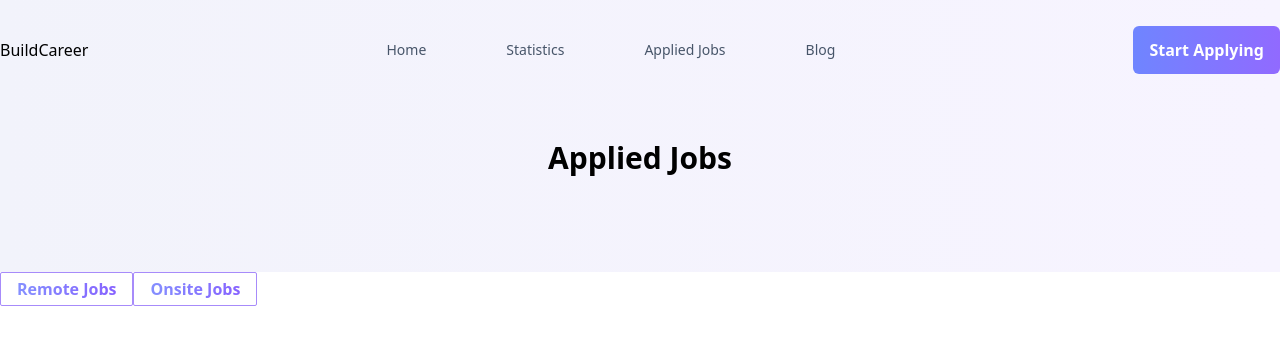
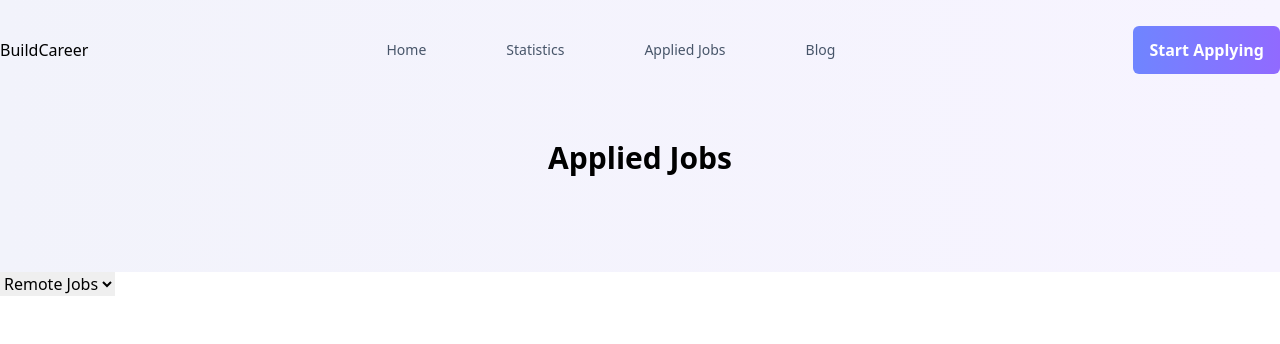
Before and after one commit to rakib8680/Build-Career, a React (Vite) app: page /appliedJobs in a window 1280 px wide. Shown: the top 344 px of the page. Built offline with nearby package versions, Linux system fonts and the light colour scheme.

Commit message:
99% assignment completed

```diff
--- a/src/components/AppliedJobs.jsx
+++ b/src/components/AppliedJobs.jsx
@@ -15,13 +15,21 @@ const AppliedJobs = () => {
         const appliedJobs = jobs?.find(job => job.id === parseInt(id))
         jobCart.push(appliedJobs)
     }
-    // console.log(jobCart)
+
+    // handle sort by
+    const handleSortBY = value => {
+
+    }
+
     return (
         <div>
             <h1 className='job-details-title'>Applied Jobs</h1>
             <div className='mt-32 flex container mx-auto justify-end mb-10'>
-                <button className='my-btn-secondary mr-3'>Remote Jobs</button>
-                <button className='my-btn-secondary'>Onsite Jobs</button>
+
+                <select name="" id="" className='bg-gradient-to-r from-[#cad0ff] to-[#d7c9ff] p-3 text-purple-800 font-semibold rounded-md'>
+                    <option value="Remote">Remote Jobs</option>
+                    <option value="Full-time">Onsite Jobs</option>
+                </select>
             </div>
             <div className='mb-32 container mx-auto '>
                 {jobCart.map(appliedJob => <SingleAppliedJob appliedJob={appliedJob} key={appliedJob.id}></SingleAppliedJob>)}
--- a/src/components/Home.jsx
+++ b/src/components/Home.jsx
@@ -17,7 +17,7 @@ const Home = () => {
 
 
 
-    // const [showAll , setShowALL] = useState[false]
+    const [showAll, setShowALL] = useState(false)
 
 
     return (
@@ -59,10 +59,12 @@ const Home = () => {
                 <p className='text-sm  text-slate-500 mt-5'>Explore thousands of job opportunities with all the information you need. Its your future</p>
                 <div className='grid grid-cols-1 md:grid-cols-2 mt-10 gap-8 p-4 md:p-0'>
                     {
-                        jobs.length>4 ? jobs?.map(job => <SingleJob job={job} key={job.id}></SingleJob>) : jobs?.slice(0, 4).map(job => <SingleJob job={job} key={job.id}></SingleJob>)
+                        showAll ? jobs?.map(job => <SingleJob job={job} key={job.id}></SingleJob>) : jobs?.slice(0, 4).map(job => <SingleJob job={job} key={job.id}></SingleJob>)
                     }
                 </div>
-            <button className='my-btn-primary flex mx-auto mt-16'>See All Jobs</button>
+                {
+                    !showAll && <button className='my-btn-primary flex mx-auto mt-16' onClick={() => setShowALL(!showAll)}>See All Jobs</button>
+                }
             </section>
 
 
--- a/src/components/SingleAppliedJob.jsx
+++ b/src/components/SingleAppliedJob.jsx
@@ -2,7 +2,6 @@ import React from 'react';
 import { Link } from 'react-router-dom';
 
 const SingleAppliedJob = ({ appliedJob }) => {
-    console.log(appliedJob)
     const { id, company, logo, position, type, worktime, location, salary } = appliedJob
     return (
         <div>
```
